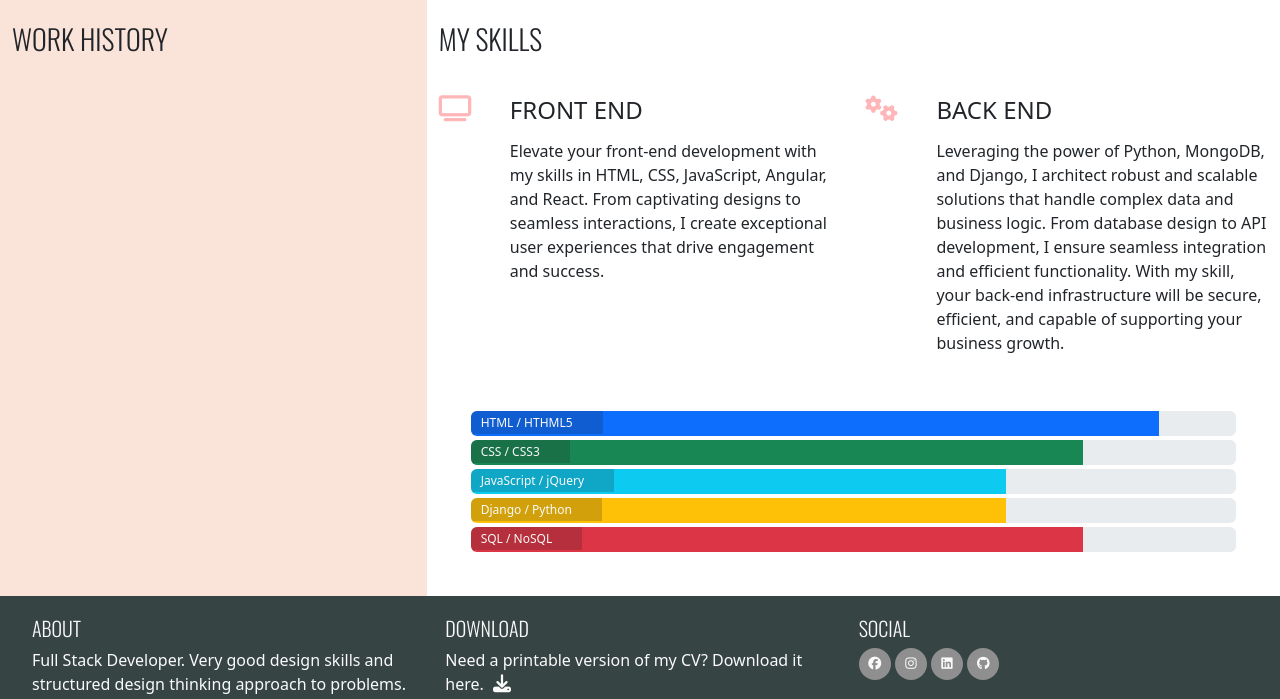
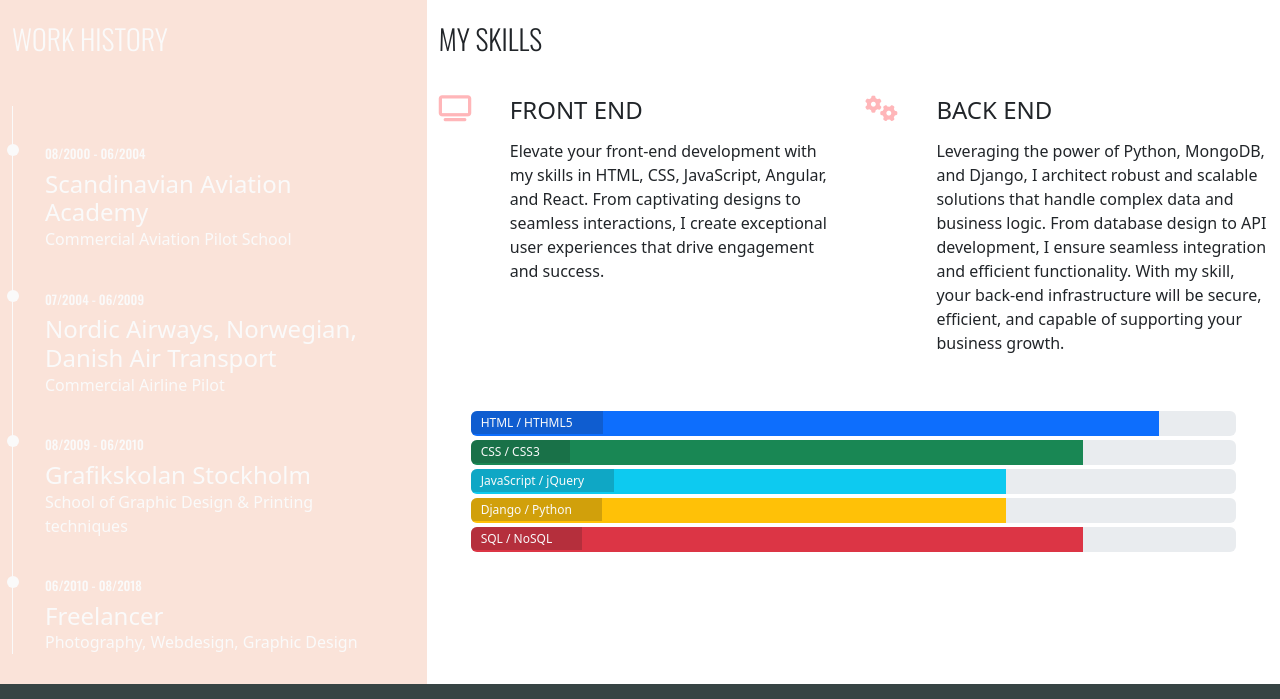
Before and after one commit to christiangoran/resume-project, a plain HTML site: page resume.html in a window 1280 px wide. Shown: the part 363-1062 px from the top of the page. Drawn offline with nearby package versions, Linux system fonts and the light colour scheme; a web font is replaced by a local one.

Commit message:
Add resume content

```diff
--- a/assets/css/style.css
+++ b/assets/css/style.css
@@ -12,6 +12,10 @@
 
 .bg-color-personal-info {
     background-color: #FAE3D9;
+}
+
+.bg-color-work-history {
+    background-color:  #FAE3D9 ;
 }
 
 .ui-menu-color-home {
@@ -60,6 +64,7 @@ h1, h2, h3, h4 {
     float: none;
 }
 
+.history-heading,
 .section-heading {
     font-family: 'Oswald', sans-serif;
     font-weight: 300;
@@ -279,3 +284,51 @@ footer {
 .progress-section {
     margin: 40px 20px;
 }
+
+/*---------------------------------------------WORK HISTORY*/
+
+.history-heading {
+    color: #fafafa;
+    margin-bottom: 50px;
+}
+
+.timeline-item {
+    padding: 4em 2em 0em 2em;
+    position: relative;
+    color: #fafafa;
+    border-left: 1px solid;
+}
+
+.timeline-item p {
+    padding: 0;
+    margin: 0;
+}
+
+.timeline-item:before {
+    content: attr(data-dates);
+    position: absolute;
+    left: 2.5em;
+    top: 3em;
+    display: block;
+    font-family: 'Oswald', sans-serif;
+    font-weight: 500;
+    font-size: 0.8em;
+    padding: 0;
+    margin: 0;
+}
+
+.timeline-item:after {
+    width: 12px;
+    height: 12px;
+    display: block;
+    top: 2.4em;
+    position: absolute;
+    left: -6px;
+    border-radius: 12px;
+    content: '';
+    background: #fafafa;
+}
+
+.history-items {
+    margin-bottom: 30px;
+}
--- a/resume.html
+++ b/resume.html
@@ -8,7 +8,8 @@
     <link href="https://cdn.jsdelivr.net/npm/bootstrap@5.3.0/dist/css/bootstrap.min.css" rel="stylesheet"
         integrity="sha384-9ndCyUaIbzAi2FUVXJi0CjmCapSmO7SnpJef0486qhLnuZ2cdeRhO02iuK6FUUVM" crossorigin="anonymous">
     <script src="https://kit.fontawesome.com/276127dde2.js" crossorigin="anonymous"></script>
-    <link rel="stylesheet" href="https://cdnjs.cloudflare.com/ajax/libs/hover.css/2.1.1/css/hover-min.css" type="text/css" />
+    <link rel="stylesheet" href="https://cdnjs.cloudflare.com/ajax/libs/hover.css/2.1.1/css/hover-min.css"
+        type="text/css" />
     <link rel="stylesheet" href="/assets/css/style.css" type="text/css">
     <title>Resume - Christian Göran</title>
 </head>
@@ -31,16 +32,20 @@
                     <div class="col">
                         <ul id="nav" class="list-inline menucontainerclass">
                             <li class="col-6 col-sm-3 ui-menu-color-home list-inline-item menuitem">
-                                <a href="#" class="hvr-sweep-to-bottom"><i class="fa-solid fa-house" aria-hidden="true"></i><span>Home</span></a>
+                                <a href="#" class="hvr-sweep-to-bottom"><i class="fa-solid fa-house"
+                                        aria-hidden="true"></i><span>Home</span></a>
                             </li>
                             <li class="col-6 col-sm-3 ui-menu-color-resume list-inline-item menuitem">
-                                <a href="#" class="hvr-sweep-to-bottom"><i class="fa-solid fa-graduation-cap" aria-hidden="true"></i><span>Resume</span></a>
+                                <a href="#" class="hvr-sweep-to-bottom"><i class="fa-solid fa-graduation-cap"
+                                        aria-hidden="true"></i><span>Resume</span></a>
                             </li>
                             <li class="col-6 col-sm-3 ui-menu-color-contact list-inline-item menuitem">
-                                <a href="#" class="hvr-sweep-to-bottom"><i class="fa-solid fa-comment" aria-hidden="true"></i><span>Contact</span></a>
+                                <a href="#" class="hvr-sweep-to-bottom"><i class="fa-solid fa-comment"
+                                        aria-hidden="true"></i><span>Contact</span></a>
                             </li>
                             <li class="col-6 col-sm-3 ui-menu-color-download list-inline-item menuitem">
-                                <a href="#" class="hvr-sweep-to-bottom"><i class="fa-solid fa-download" aria-hidden="true"></i><span>Download</span></a>
+                                <a href="#" class="hvr-sweep-to-bottom"><i class="fa-solid fa-download"
+                                        aria-hidden="true"></i><span>Download</span></a>
                             </li>
                         </ul>
                     </div>
@@ -52,10 +57,28 @@
         <section>
             <div class="container-fluid">
                 <div class="row">
-                    <div class="col-md-4 bg-color-personal-info section-column">
+                    <div class="col-md-4 bg-color-work-history section-column">
                         <div class="row">
                             <div class="col-12">
-                                <h3 class="section-heading uppercase">Work History</h3>
+                                <h3 class="history-heading uppercase">Work History</h3>
+                            </div>
+                        </div>
+                        <div class="history-items">
+                            <div class="timeline-item" data-dates="08/2000 - 06/2004">
+                                <h4>Scandinavian Aviation Academy</h4>
+                                <p>Commercial Aviation Pilot School</p>
+                            </div>
+                            <div class="timeline-item" data-dates="07/2004 - 06/2009">
+                                <h4>Nordic Airways, Norwegian, Danish Air Transport</h4>
+                                <p>Commercial Airline Pilot</p>
+                            </div>
+                            <div class="timeline-item" data-dates="08/2009 - 06/2010">
+                                <h4>Grafikskolan Stockholm</h4>
+                                <p>School of Graphic Design & Printing techniques</p>
+                            </div>
+                            <div class="timeline-item" data-dates="06/2010 - 08/2018">
+                                <h4>Freelancer</h4>
+                                <p>Photography, Webdesign, Graphic Design</p>
                             </div>
                         </div>
                     </div>
@@ -73,8 +96,10 @@
                                     </div>
                                     <div class="col-10">
                                         <h4 class="three-reasons-heading uppercase">Front End</h4>
-                                        <p>Elevate your front-end development with my skills in HTML, CSS, JavaScript, Angular, and React.
-                                            From captivating designs to seamless interactions, I create exceptional user experiences that
+                                        <p>Elevate your front-end development with my skills in HTML, CSS, JavaScript,
+                                            Angular, and React.
+                                            From captivating designs to seamless interactions, I create exceptional user
+                                            experiences that
                                             drive engagement and success.
                                         </p>
                                     </div>
@@ -87,10 +112,14 @@
                                     </div>
                                     <div class="col-10">
                                         <h4 class="three-reasons-heading uppercase">Back End</h4>
-                                        <p>Leveraging the power of Python, MongoDB, and Django, I architect robust and scalable solutions
-                                            that handle complex data and business logic. From database design to API development,
-                                            I ensure seamless integration and efficient functionality. With my skill, your back-end
-                                            infrastructure will be secure, efficient, and capable of supporting your business growth.
+                                        <p>Leveraging the power of Python, MongoDB, and Django, I architect robust and
+                                            scalable solutions
+                                            that handle complex data and business logic. From database design to API
+                                            development,
+                                            I ensure seamless integration and efficient functionality. With my skill,
+                                            your back-end
+                                            infrastructure will be secure, efficient, and capable of supporting your
+                                            business growth.
                                         </p>
                                     </div>
                                 </div>
@@ -99,36 +128,36 @@
                         <div class="row progress-section">
                             <div class="col">
                                 <div class="progress">
-                                    <div class="progress-bar" role="progressbar" aria-valuenow="90%" aria-valuemin="0" aria-valuemax="100"
-                                    style="width: 90%;">
+                                    <div class="progress-bar" role="progressbar" aria-valuenow="90%" aria-valuemin="0"
+                                        aria-valuemax="100" style="width: 90%;">
                                         <span class="sr-only">90% complete</span>
                                     </div>
                                     <span class="progress-type">HTML / HTHML5</span>
                                 </div>
                                 <div class="progress">
-                                    <div class="progress-bar bg-success" role="progressbar" aria-valuenow="80%" aria-valuemin="0" aria-valuemax="100"
-                                    style="width: 80%;">
+                                    <div class="progress-bar bg-success" role="progressbar" aria-valuenow="80%"
+                                        aria-valuemin="0" aria-valuemax="100" style="width: 80%;">
                                         <span class="sr-only">80% complete</span>
                                     </div>
                                     <span class="progress-type">CSS / CSS3</span>
                                 </div>
                                 <div class="progress">
-                                    <div class="progress-bar bg-info" role="progressbar" aria-valuenow="70%" aria-valuemin="0" aria-valuemax="100"
-                                    style="width: 70%;">
+                                    <div class="progress-bar bg-info" role="progressbar" aria-valuenow="70%"
+                                        aria-valuemin="0" aria-valuemax="100" style="width: 70%;">
                                         <span class="sr-only">70% complete</span>
                                     </div>
                                     <span class="progress-type">JavaScript / jQuery</span>
                                 </div>
                                 <div class="progress">
-                                    <div class="progress-bar bg-warning" role="progressbar" aria-valuenow="70%" aria-valuemin="0" aria-valuemax="100"
-                                    style="width: 70%;">
+                                    <div class="progress-bar bg-warning" role="progressbar" aria-valuenow="70%"
+                                        aria-valuemin="0" aria-valuemax="100" style="width: 70%;">
                                         <span class="sr-only">70% complete</span>
                                     </div>
                                     <span class="progress-type">Django / Python</span>
                                 </div>
                                 <div class="progress">
-                                    <div class="progress-bar bg-danger" role="progressbar" aria-valuenow="80%" aria-valuemin="0" aria-valuemax="100"
-                                    style="width: 80%;">
+                                    <div class="progress-bar bg-danger" role="progressbar" aria-valuenow="80%"
+                                        aria-valuemin="0" aria-valuemax="100" style="width: 80%;">
                                         <span class="sr-only">80% complete</span>
                                     </div>
                                     <span class="progress-type">SQL / NoSQL</span>
@@ -146,7 +175,8 @@
         <div id="footer-details" class="row">
             <div class="col-sm-4">
                 <h5 class="uppercase general-sub">About</h5>
-                <p class="inline-block">Full Stack Developer. Very good design skills and structured design thinking approach to problems.
+                <p class="inline-block">Full Stack Developer. Very good design skills and structured design thinking
+                    approach to problems.
                 </p>
             </div>
             <div class="col-sm-4">
```
Lines whose indentation alone changed are shown as unchanged.
